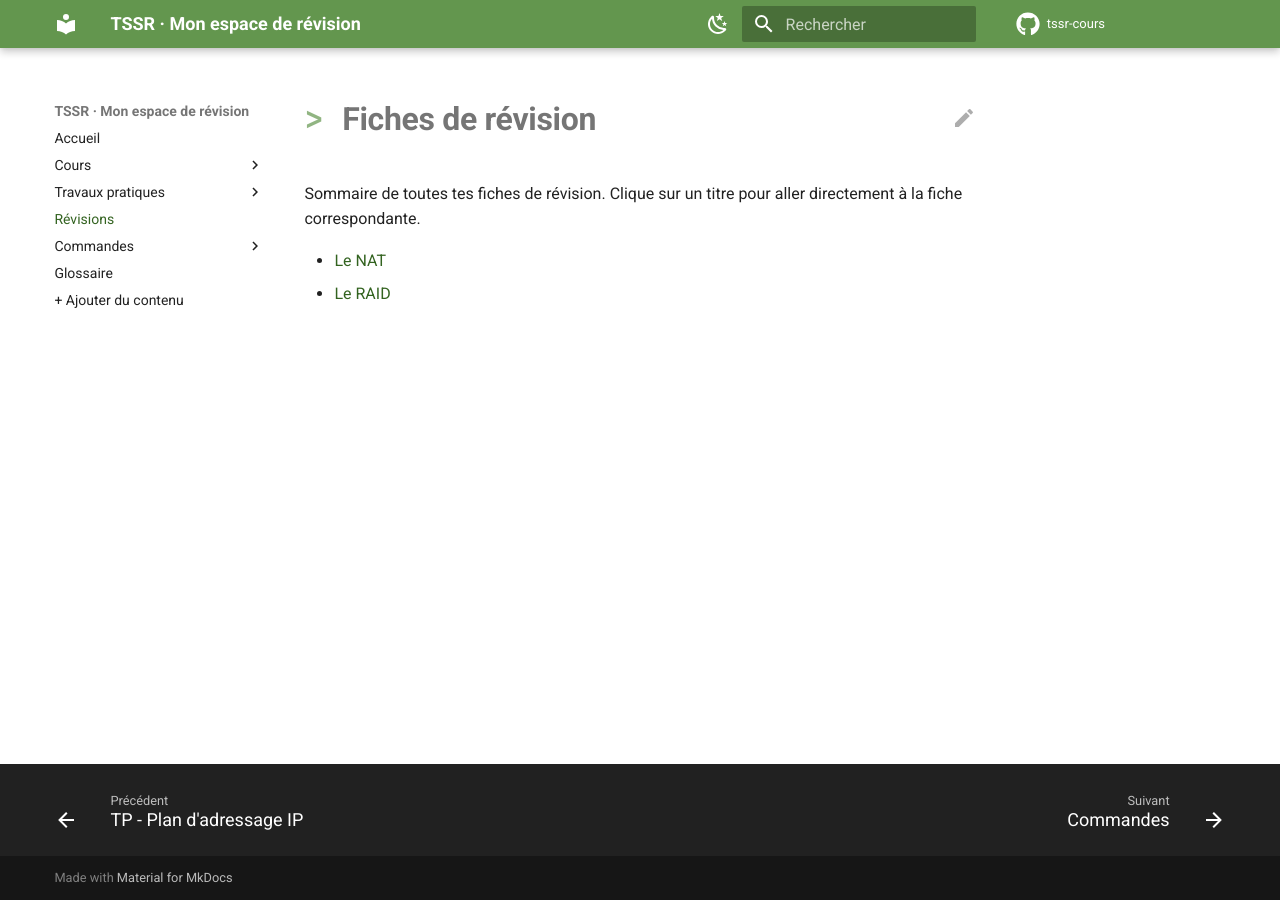
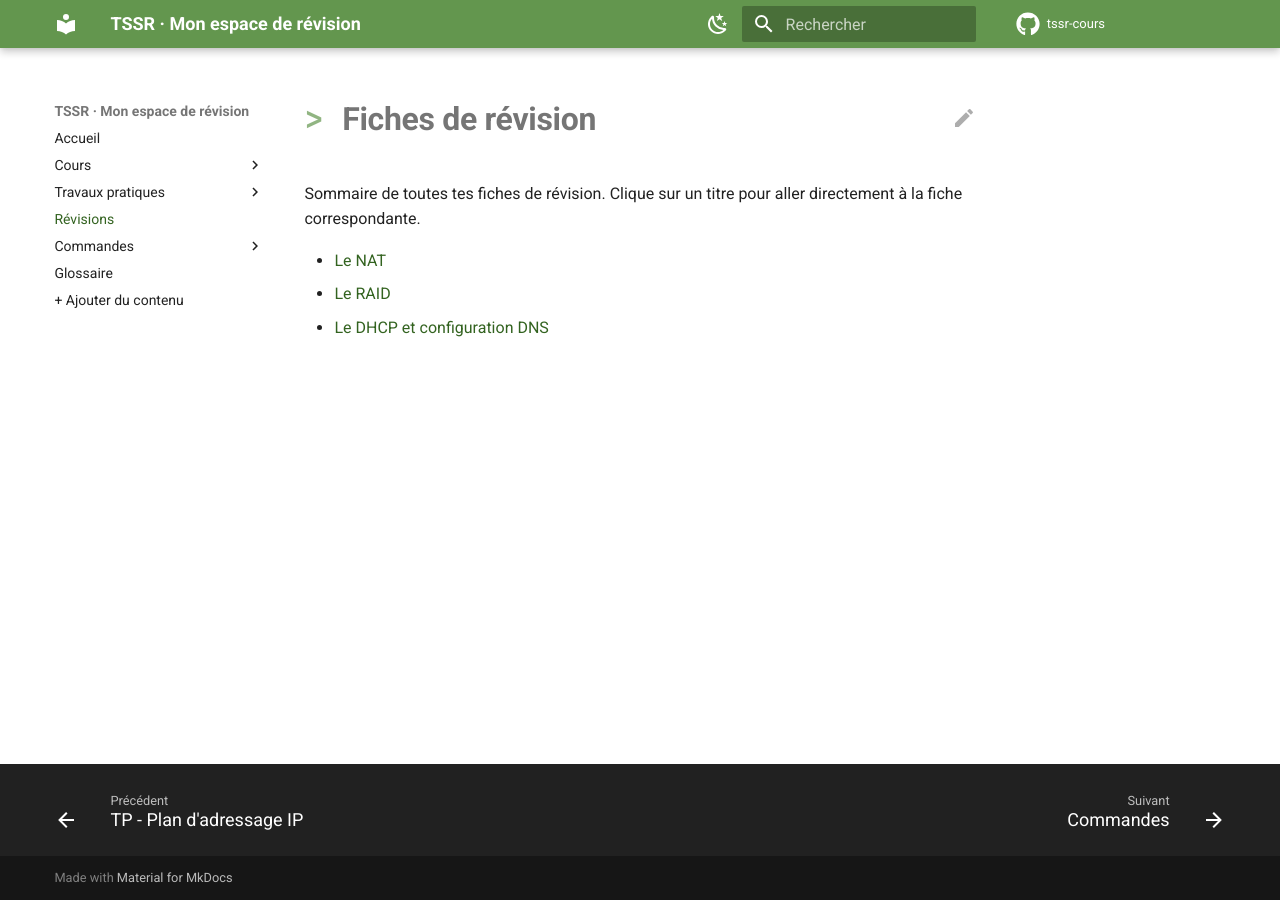
Before and after one commit to Kass-19/tssr-cours, an MkDocs documentation site: the page built from docs/revisions/index.md, in a window 1280 px wide. Built offline with MkDocs 1.6.1 and Material for MkDocs 9.7.7, drawn with Linux system fonts in a browser that asks for light colours; comment, search, counter and statistics services are not loaded.

Commit message:
Add link to DHCP and DNS configuration fiche

```diff
--- a/docs/revisions/index.md
+++ b/docs/revisions/index.md
@@ -4,3 +4,4 @@ Sommaire de toutes tes fiches de révision. Clique sur un titre pour aller direc
 
 - [Le NAT](fiche-NAT.md)
 - [Le RAID](fiche-RAID.md)
+- [Le DHCP et configuration DNS](fiche-DHCP-config-DNS.md)
```
